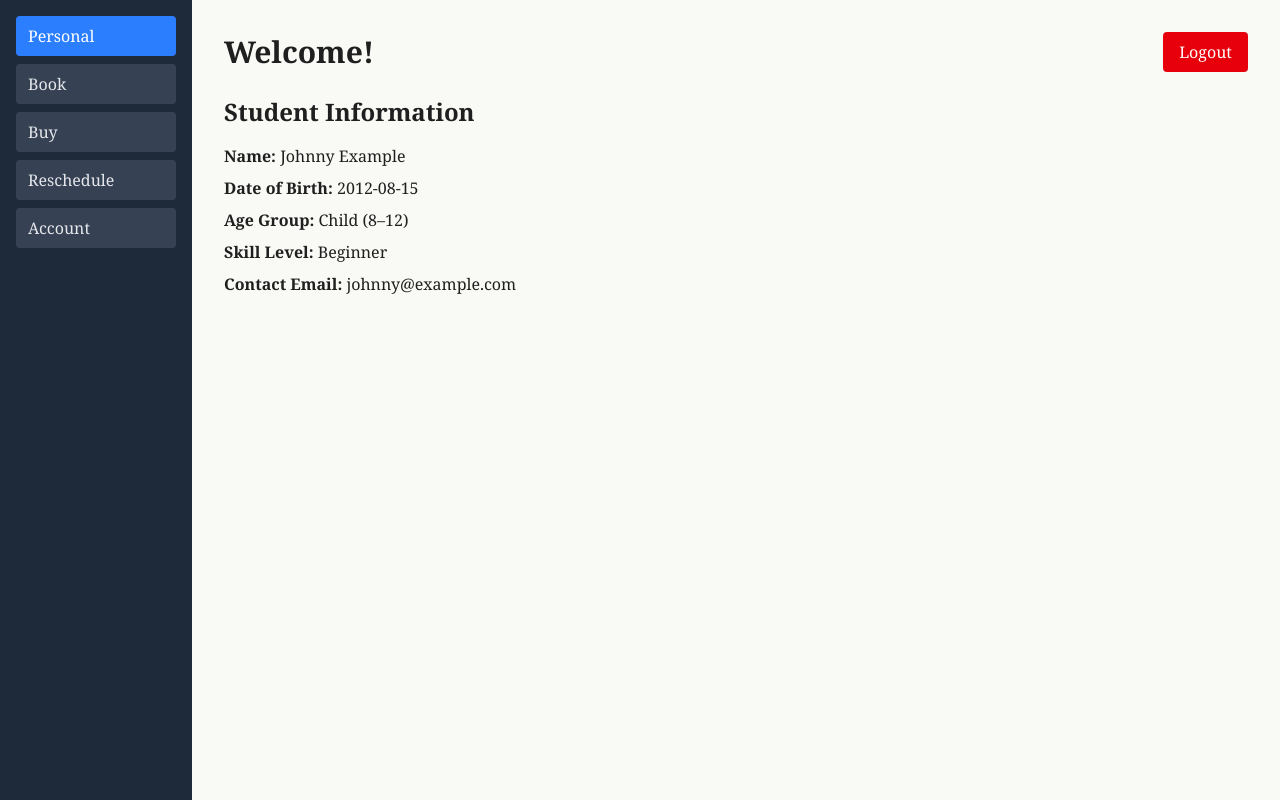
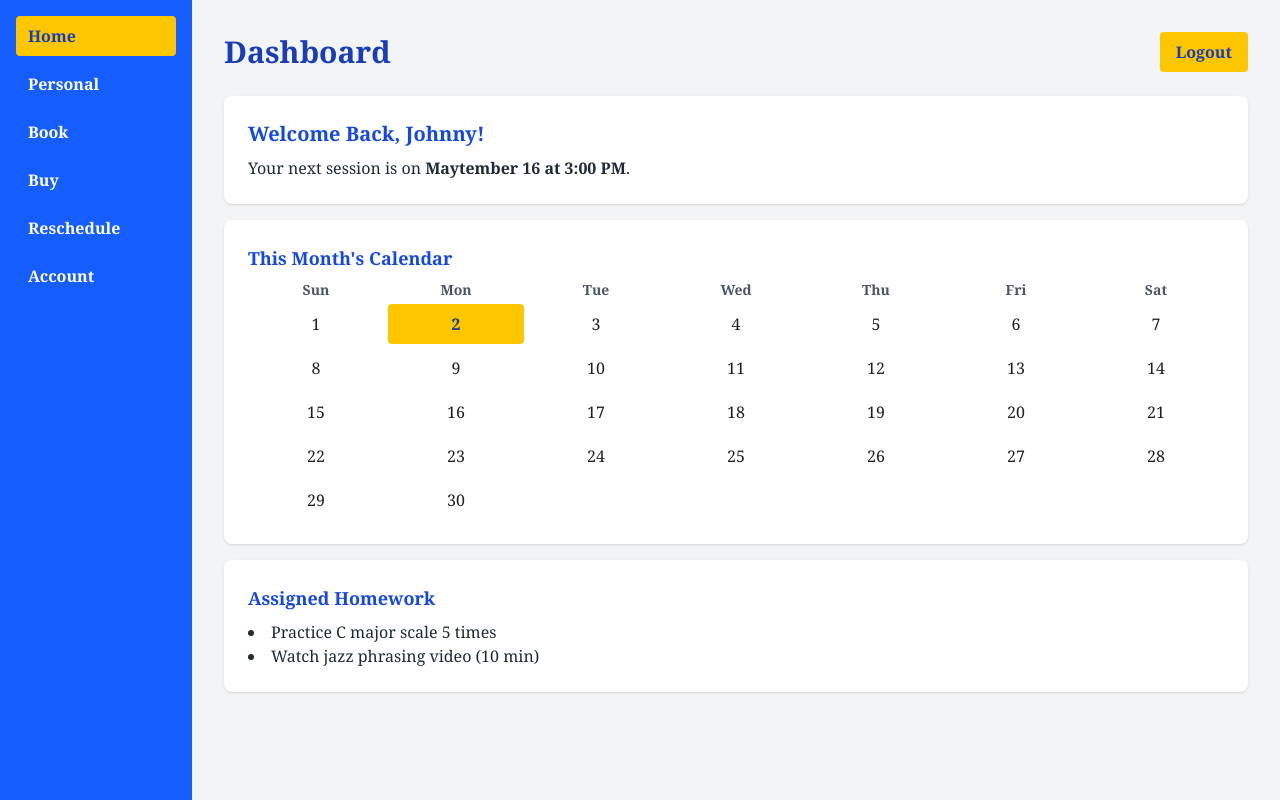
Before and after one commit to ssh-expitrans/music-plat, a Next.js app: page /dashboard in a window 1280 px wide. Built offline with nearby package versions, Linux system fonts and the light colour scheme.

Commit message:
dash updates

```diff
--- a/src/app/dashboard/page.tsx
+++ b/src/app/dashboard/page.tsx
@@ -2,52 +2,197 @@
 
 import { useState } from "react";
 
-const tabs = ["Personal", "Book", "Buy", "Reschedule", "Account"];
+const tabs = ["Home", "Personal", "Book", "Buy", "Reschedule", "Account"];
+
+function getCurrentWeekDays(): Date[] {
+  const today = new Date();
+  const dayOfWeek = today.getDay(); // 0 = Sunday
+  const startOfWeek = new Date(today);
+  startOfWeek.setDate(today.getDate() - dayOfWeek);
+
+  return Array.from({ length: 7 }, (_, i) => {
+    const d = new Date(startOfWeek);
+    d.setDate(startOfWeek.getDate() + i);
+    return d;
+  });
+}
+
+function getMonthDays(year: number, month: number): Date[] {
+  const date = new Date(year, month, 1);
+  const days: Date[] = [];
+  while (date.getMonth() === month) {
+    days.push(new Date(date));
+    date.setDate(date.getDate() + 1);
+  }
+  return days;
+}
 
 export default function DemoDashboard() {
-  const [selectedTab, setSelectedTab] = useState("Personal");
+  const [selectedTab, setSelectedTab] = useState("Home");
+  const [selectedDay, setSelectedDay] = useState<number | null>(null);
 
   const renderContent = () => {
     switch (selectedTab) {
+      case "Home":
+        const today = new Date();
+        const monthDays = getMonthDays(today.getFullYear(), today.getMonth());
+
+        return (
+          <div className="space-y-4">
+            <div className="bg-white p-6 rounded-lg shadow">
+              <h2 className="text-xl font-semibold mb-2 text-blue-700">
+                Welcome Back, Johnny!
+              </h2>
+              <p className="text-gray-800">
+                Your next session is on <strong>Maytember 16 at 3:00 PM</strong>.
+              </p>
+            </div>
+
+            <div className="bg-white p-6 rounded-lg shadow">
+              <h3 className="text-lg font-semibold mb-2 text-blue-700">
+                This Month's Calendar
+              </h3>
+              <div className="grid grid-cols-7 gap-1 text-center">
+                {["Sun", "Mon", "Tue", "Wed", "Thu", "Fri", "Sat"].map((day) => (
+                  <div key={day} className="font-bold text-sm text-gray-600">
+                    {day}
+                  </div>
+                ))}
+                {/* Padding for first day of the month */}
+                {Array(monthDays[0].getDay())
+                  .fill(null)
+                  .map((_, idx) => (
+                    <div key={`pad-${idx}`}></div>
+                  ))}
+                {monthDays.map((day) => (
+                  <div
+                    key={day.toISOString()}
+                    className={`py-2 rounded cursor-default ${
+                      day.toDateString() === today.toDateString()
+                        ? "bg-yellow-400 font-bold text-blue-900"
+                        : "hover:bg-yellow-100"
+                    }`}
+                  >
+                    {day.getDate()}
+                  </div>
+                ))}
+              </div>
+            </div>
+
+            <div className="bg-white p-6 rounded-lg shadow">
+              <h3 className="text-lg font-semibold mb-2 text-blue-700">
+                Assigned Homework
+              </h3>
+              <ul className="list-disc list-inside text-gray-800">
+                <li>Practice C major scale 5 times</li>
+                <li>Watch jazz phrasing video (10 min)</li>
+              </ul>
+            </div>
+          </div>
+        );
+
       case "Personal":
         return (
-          <div className="space-y-2">
-            <h2 className="text-2xl font-bold mb-4">Student Information</h2>
-            <p><strong>Name:</strong> Johnny Example</p>
-            <p><strong>Date of Birth:</strong> 2012-08-15</p>
-            <p><strong>Age Group:</strong> Child (8–12)</p>
-            <p><strong>Skill Level:</strong> Beginner</p>
-            <p><strong>Contact Email:</strong> johnny@example.com</p>
+          <div className="bg-white p-6 rounded-lg shadow space-y-2">
+            <h2 className="text-2xl font-bold mb-4 text-blue-700">
+              Student Information
+            </h2>
+            <p className="text-gray-800">
+              <strong>Name:</strong> Johnny Example
+            </p>
+            <p className="text-gray-800">
+              <strong>Date of Birth:</strong> 2012-08-15
+            </p>
+            <p className="text-gray-800">
+              <strong>Age Group:</strong> Child (8–12)
+            </p>
+            <p className="text-gray-800">
+              <strong>Skill Level:</strong> Beginner
+            </p>
+            <p className="text-gray-800">
+              <strong>Contact Email:</strong> johnny@example.com
+            </p>
           </div>
         );
+
       case "Book":
+        const weekDays = getCurrentWeekDays();
+
         return (
-          <div>
-            <h2 className="text-2xl font-bold mb-4">Book Lessons</h2>
-            <p className="italic text-gray-600">[Calendar integration coming soon]</p>
+          <div className="bg-white p-6 rounded-lg shadow">
+            <h2 className="text-2xl font-bold mb-4 text-blue-700">Book Lessons</h2>
+            <div className="flex justify-between gap-2">
+              {weekDays.map((date) => {
+                const dayNum = date.getDate();
+                const isSelected = selectedDay === dayNum;
+                const isToday =
+                  date.toDateString() === new Date().toDateString();
+                return (
+                  <button
+                    key={date.toISOString()}
+                    onClick={() => setSelectedDay(dayNum)}
+                    className={`flex-1 py-3 rounded border transition flex flex-col items-center
+                      ${
+                        isSelected
+                          ? "bg-yellow-400 text-blue-900 font-bold"
+                          : "bg-gray-100 hover:bg-yellow-200"
+                      }
+                      ${isToday ? "ring-2 ring-yellow-400" : ""}
+                    `}
+                    aria-label={`Select day ${dayNum}, ${date.toDateString()}`}
+                  >
+                    <span className="text-xs font-semibold text-gray-600">
+                      {date.toLocaleDateString(undefined, {
+                        weekday: "short",
+                      })}
+                    </span>
+                    <span className="text-lg">{dayNum}</span>
+                  </button>
+                );
+              })}
+            </div>
+            {selectedDay && (
+              <p className="mt-4 text-blue-700 font-semibold">
+                You selected{" "}
+                {new Date(
+                  new Date().setDate(selectedDay)
+                ).toLocaleDateString(undefined, {
+                  month: "long",
+                  day: "numeric",
+                })}
+              </p>
+            )}
           </div>
         );
+
       case "Buy":
         return (
-          <div>
-            <h2 className="text-2xl font-bold mb-4">Buy Lessons</h2>
-            <button className="px-5 py-3 bg-green-600 text-white rounded hover:bg-green-700 transition">
+          <div className="bg-white p-6 rounded-lg shadow">
+            <h2 className="text-2xl font-bold mb-4 text-blue-700">Buy Lessons</h2>
+            <button className="px-5 py-3 bg-yellow-400 text-blue-800 rounded hover:bg-yellow-300 transition font-semibold">
               Buy Lesson Packages
             </button>
           </div>
         );
+
       case "Reschedule":
         return (
-          <div>
-            <h2 className="text-2xl font-bold mb-4">Reschedule Lessons</h2>
-            <p className="italic text-gray-600">[Coming soon]</p>
+          <div className="bg-white p-6 rounded-lg shadow">
+            <h2 className="text-2xl font-bold mb-4 text-blue-700">
+              Reschedule Lessons
+            </h2>
+            <p className="italic text-gray-800">[Coming soon]</p>
           </div>
         );
+
       case "Account":
         return (
-          <div className="space-y-4">
-            <h2 className="text-2xl font-bold mb-4">Account</h2>
-            <p>This is a demo dashboard. To access your personalized dashboard, please sign up for an account.</p>
+          <div className="bg-white p-6 rounded-lg shadow space-y-4">
+            <h2 className="text-2xl font-bold mb-4 text-blue-700">Account</h2>
+            <p className="text-gray-800">
+              This is a demo dashboard. To access your personalized dashboard,
+              please sign up for an account.
+            </p>
             <div className="flex flex-col sm:flex-row sm:items-center sm:space-x-4 space-y-2 sm:space-y-0">
               <a
                 href="/signup"
@@ -55,16 +200,12 @@ export default function DemoDashboard() {
               >
                 Sign Up
               </a>
-              <a
-                href="/login"
-                className="text-blue-600 hover:underline text-sm"
-              >
+              <a href="/login" className="text-blue-600 hover:underline text-sm">
                 Already have an account? Log in
               </a>
             </div>
           </div>
         );
-
 
       default:
         return null;
@@ -72,17 +213,17 @@ export default function DemoDashboard() {
   };
 
   return (
-    <main className="flex min-h-screen">
+    <main className="flex min-h-screen bg-gray-100">
       {/* Sidebar */}
-      <aside className="w-48 bg-gray-800 text-white flex flex-col p-4 space-y-2">
+      <aside className="w-48 bg-blue-600 text-white flex flex-col p-4 space-y-2">
         {tabs.map((tab) => (
           <button
             key={tab}
             onClick={() => setSelectedTab(tab)}
-            className={`text-left px-3 py-2 rounded ${
+            className={`text-left px-3 py-2 rounded font-semibold ${
               selectedTab === tab
-                ? "bg-blue-500 text-white"
-                : "bg-gray-700 hover:bg-gray-600 text-gray-200"
+                ? "bg-yellow-400 text-blue-800"
+                : "hover:bg-blue-500"
             }`}
           >
             {tab}
@@ -93,9 +234,9 @@ export default function DemoDashboard() {
       {/* Content area */}
       <section className="flex-1 p-8">
         <header className="flex justify-between items-center mb-6">
-          <h1 className="text-3xl font-bold">Welcome!</h1>
+          <h1 className="text-3xl font-bold text-blue-800">Dashboard</h1>
           <button
-            className="px-4 py-2 bg-red-600 text-white rounded hover:bg-red-700 transition"
+            className="px-4 py-2 bg-yellow-400 text-blue-800 font-semibold rounded hover:bg-yellow-300 transition"
             onClick={() => {
               document.cookie = "token=; path=/; max-age=0;";
               window.location.href = "/login";
```
